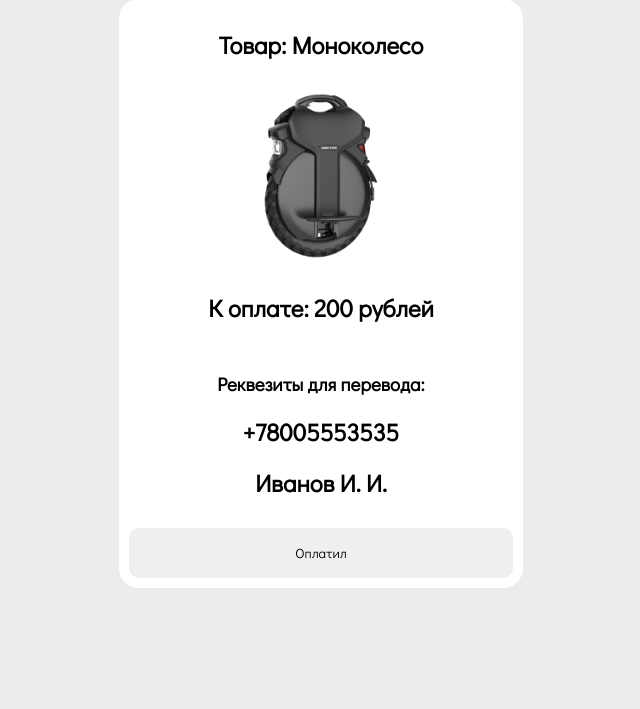
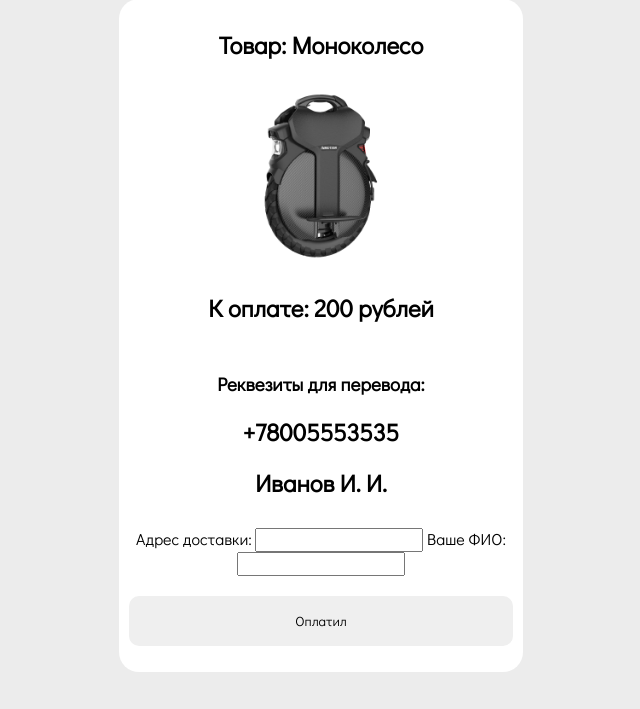
Before and after one commit to ArturLukianov/internet-shop-2, a Django app: page /payment in a window 1280 px wide. Shown: the part 91-800 px from the top of the page, without its empty margins (319-959 px from the left). Run offline with Django 4.2, Linux system fonts and the light colour scheme.

Commit message:
Добавил форму для доставки

```diff
--- a/internetshop/shop/templates/payment.html
+++ b/internetshop/shop/templates/payment.html
@@ -17,7 +17,15 @@
     <h2>+78005553535</h2>
     <h2>Иванов И. И.</h2>
     <div class="vspace"></div>
-    <button class="paymentButton">Оплатил</button>
+    <form class="paymentForm" method="post">
+        <label>Адрес доставки:</label>
+        <input name="address" required>
+        <label>Ваше ФИО:</label>
+        <input name="name" required>
+        <div class="vspace"></div>
+        <div class="vspace"></div>
+        <button class="paymentButton">Оплатил</button>
+    </form>
 </div>
 
 <script>
```
